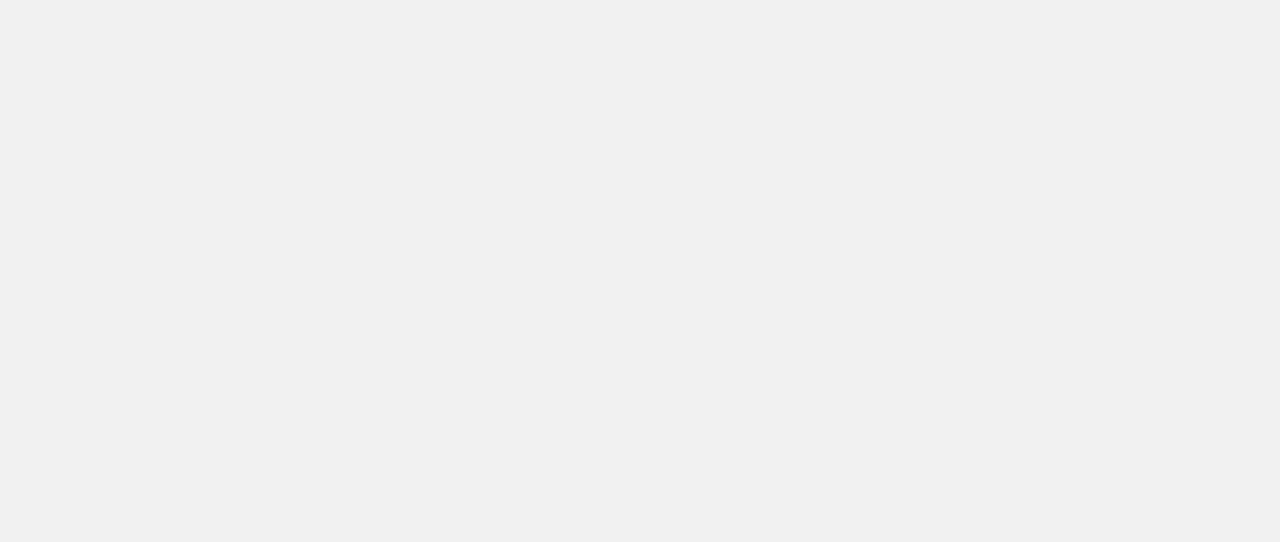
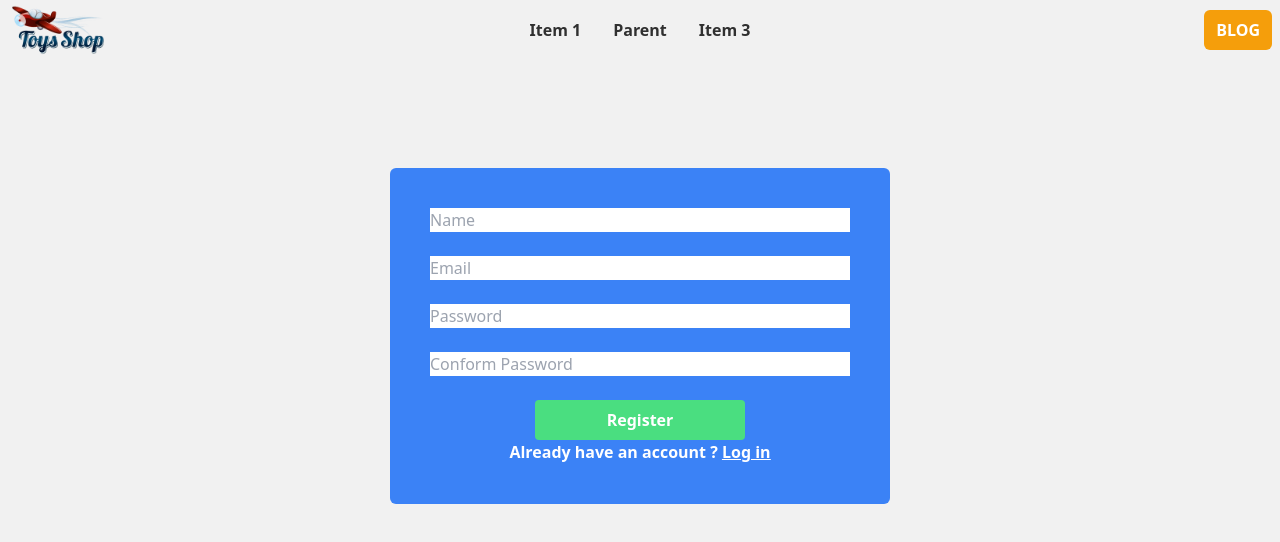
Before and after one commit to MuhammadSaikat25/toy-client, a React (Vite) app: page /register in a window 1280 px wide. Shown: the top 542 px of the page. Built offline with nearby package versions, Linux system fonts and the light colour scheme.

Commit message:
create register funconatity

```diff
--- a/package.json
+++ b/package.json
@@ -11,6 +11,7 @@
   },
   "dependencies": {
     "daisyui": "^2.51.6",
+    "firebase": "^9.22.0",
     "localforage": "^1.10.0",
     "match-sorter": "^6.3.1",
     "react": "^18.2.0",
--- a/src/Component/AuthProvider.jsx
+++ b/src/Component/AuthProvider.jsx
@@ -1,11 +1,21 @@
 import React, { createContext } from 'react';
 export const AuthContext=createContext()
+import { getAuth, createUserWithEmailAndPassword } from "firebase/auth";
+import app from '../firebase';
+
 
 const AuthProvider = ({children}) => {
+    const auth=getAuth(app)
+    const createUser=(email,password)=>{
+      return  createUserWithEmailAndPassword(auth,email,password)
+    }
+    const authInfo={
+        createUser
+    }
     return (
         <div>
-            <AuthContext.Provider>
-
+            <AuthContext.Provider value={authInfo}>
+                {children}
             </AuthContext.Provider>
         </div>
     );
--- /dev/null
+++ b/src/Component/Login.jsx
@@ -0,0 +1,28 @@
+import React from 'react';
+import { Link } from 'react-router-dom';
+
+const Login = () => {
+    const handelLog = e => {
+        e.preventDefault()
+        const email=e.target.email.value
+        const password=e.target.password.value
+        console.log(email,password)
+    }
+    return (
+        <div className='w-[500px] mx-auto text-center mt-20  bg-blue-400 p-10 rounded-md'>
+
+            <form  onSubmit={handelLog}>
+                <input className='w-full' type="email" name="email" placeholder='Email' />
+                <br /> <br />
+                <input className='w-full' type="password" name="password" placeholder='Password' />
+                <br /> <br />
+                <button className='bg-green-400 p-2 rounded text-white font-bold' type='submit'>Log in</button>
+            <div className="text-center">
+                <h1 className='w-1/2 font-bold text-white'>New at Toy-hub ? <span className='underline'><Link to='/register'>Register</Link></span></h1>
+            </div>
+            </form>
+        </div>
+    );
+};
+
+export default Login;
--- /dev/null
+++ b/src/Component/Register.jsx
@@ -0,0 +1,56 @@
+import React, { useState } from 'react';
+import { useContext } from 'react';
+import { Link } from 'react-router-dom';
+import { AuthContext } from './AuthProvider';
+
+const Register = () => {
+
+    const { createUser } = useContext(AuthContext)
+    const [error, setERror] = useState('')
+
+    const handelReg = e => {
+        e.preventDefault()
+        const name = e.target.name.value
+        const email = e.target.email.value
+        const password = e.target.password.value
+        const conPass = e.target.conPass.value
+        if (password !== conPass) {
+            return alert('wong')
+        }
+        if(password.length<6){
+            return alert('password must be at list 6 character')
+        }
+        createUser(email, password)
+            .then(res => {
+               alert('Register successful')
+            })
+            .catch(error => {
+
+            })
+
+    }
+    return (
+        <div>
+            <div className='w-[500px] mx-auto text-center mt-20  bg-blue-500 p-10 rounded-md'>
+
+                <form onSubmit={handelReg}>
+                    <input className='w-full' type="text" name="name" placeholder='Name' />
+                    <br /> <br />
+                    <input className='w-full' type="email" name="email" placeholder='Email' />
+                    <br /> <br />
+                    <input className='w-full' type="password" name="password" placeholder='Password' />
+                    <br /> <br />
+                    <input className='w-full' type="password" name="conPass" placeholder='Conform Password' />
+                    <br /> <br />
+                    <button className='bg-green-400 p-2 rounded w-1/2 text-white font-bold' type='submit'>Register</button>
+                    <div className="">
+                        <h1 className='font-bold text-white'>Already have an account ? <span className='underline'><Link to='/login'>Log in</Link></span></h1>
+                    </div>
+                </form>
+            </div>
+            <h1>{error}</h1>
+        </div>
+    );
+};
+
+export default Register;
--- a/src/firebase.js
+++ b/src/firebase.js
@@ -1,3 +1,21 @@
+// // Import the functions you need from the SDKs you need
+// import { initializeApp } from "firebase/app";
+// // TODO: Add SDKs for Firebase products that you want to use
+// // https://firebase.google.com/docs/web/setup#available-libraries
+
+// // Your web app's Firebase configuration
+// const firebaseConfig = {
+//   apiKey: import.meta.env.VITE_APIKRY,
+//   authDomain:import.meta.env.VITE_AuthDomain,
+//   projectId: import.meta.env.VITE_projectId,
+//   storageBucket:import.meta.env.VITE_StorageBucket,
+//   messagingSenderId:import.meta.env.VITE_MessagingSenderId,
+//   appId:import.meta.env.VITE_AppId
+// };
+
+// // Initialize Firebase
+// const app = initializeApp(firebaseConfig);
+// export default app
 // Import the functions you need from the SDKs you need
 import { initializeApp } from "firebase/app";
 // TODO: Add SDKs for Firebase products that you want to use
@@ -5,12 +23,12 @@ import { initializeApp } from "firebase/app";
 
 // Your web app's Firebase configuration
 const firebaseConfig = {
-  apiKey: import.meta.env.VITE_APIKRY,
-  authDomain:import.meta.env.VITE_AuthDomain,
-  projectId: import.meta.env.VITE_projectId,
-  storageBucket:import.meta.env.VITE_StorageBucket,
-  messagingSenderId:import.meta.env.VITE_MessagingSenderId,
-  appId:import.meta.env.VITE_AppId
+  apiKey: "AIzaSyCn8aPBZiHEzoBiqnPICxMKNQpR99QrUWc",
+  authDomain: "toy-hub-bae61.firebaseapp.com",
+  projectId: "toy-hub-bae61",
+  storageBucket: "toy-hub-bae61.appspot.com",
+  messagingSenderId: "827170576005",
+  appId: "1:827170576005:web:4103a25b3a1b489a803bec"
 };
 
 // Initialize Firebase
```
Also changed, not shown: src/main.jsx (+12 -0 lines), 1 other file (tests, documents, lock files or other folders).
